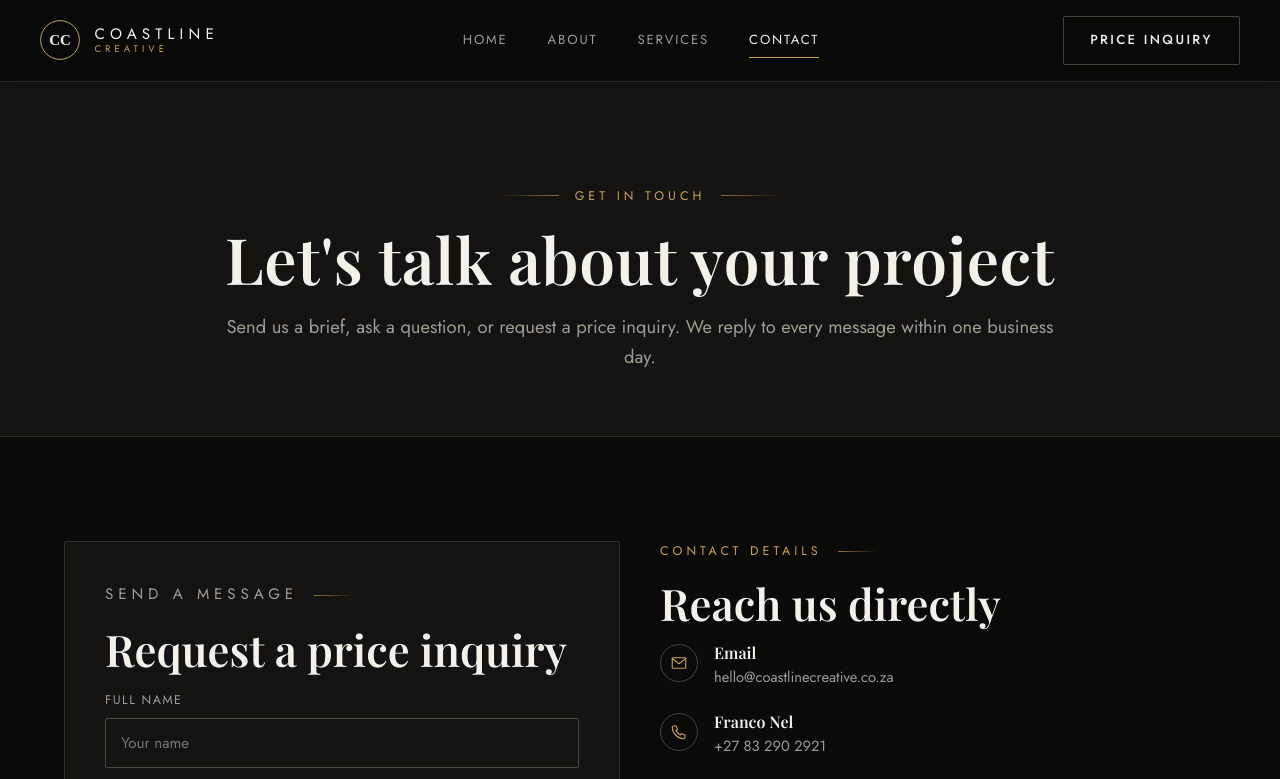
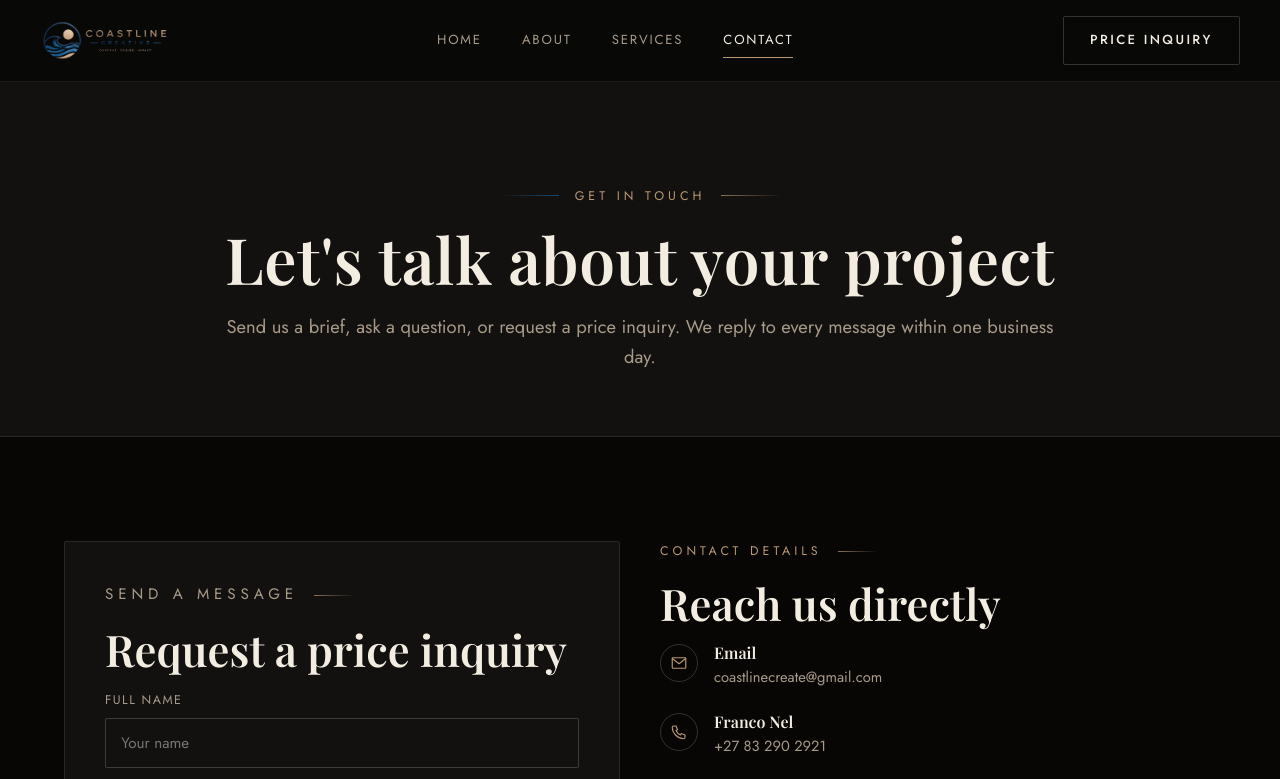
Before and after one commit to SugeshanNaidoo/Rareform-Media, a website: page contact.html in a window 1280 px wide. Shown: the top 779 px of the page. Drawn offline with nearby package versions, Linux system fonts and the light colour scheme.

Commit message:
files
added

```diff
--- a/about.html
+++ b/about.html
@@ -7,7 +7,9 @@
 <meta name="description" content="Meet Franco and Dakota, the founders behind Coastline Creative — a Durban studio built on craft, creativity and honest storytelling for brands, businesses and cars.">
 <meta name="robots" content="index, follow">
 <link rel="canonical" href="https://www.coastlinecreative.co.za/about.html">
-<meta name="theme-color" content="#0a0a09">
+<meta name="theme-color" content="#05080d">
+<link rel="icon" type="image/png" href="favicon.png">
+<link rel="apple-touch-icon" href="favicon.png">
 
 <!-- Open Graph -->
 <meta property="og:type" content="website">
@@ -42,10 +44,10 @@
       "@id": "https://www.coastlinecreative.co.za/#organization",
       "name": "Coastline Creative",
       "url": "https://www.coastlinecreative.co.za/",
-      "logo": "https://www.coastlinecreative.co.za/logo.svg",
+      "logo": "https://www.coastlinecreative.co.za/logo.png",
       "image": "https://www.coastlinecreative.co.za/founders.jpg",
       "description": "Photography, video and content studio serving brands, businesses and cars in Durban, South Africa.",
-      "email": "hello@coastlinecreative.co.za",
+      "email": "coastlinecreate@gmail.com",
       "address": {
         "@type": "PostalAddress",
         "addressLocality": "Durban",
@@ -65,6 +67,10 @@
           "@type": "Person",
           "name": "Dakota Kilian"
         }
+      ],
+      "sameAs": [
+        "https://www.instagram.com/coastline_creative_x?igsh=d2xla2Y0MXF0aGFs",
+        "https://www.facebook.com/share/1KswUBksJQ/?mibextid=wwXIfr"
       ],
       "contactPoint": [
         {
@@ -131,11 +137,7 @@
 <header class="site-header">
   <div class="container nav">
     <a href="index.html" class="brand" aria-label="Coastline Creative home">
-      <img src="logo.svg" alt="" aria-hidden="true" class="logo nav-logo" width="44" height="44" loading="eager">
-      <span class="brand-word">
-        <span class="word">Coastline</span>
-        <span class="sub">Creative</span>
-      </span>
+      <img src="logo.png" alt="Coastline Creative" class="logo nav-logo" loading="eager">
     </a>
     <nav class="nav-links" id="nav-links" aria-label="Primary">
       <a href="index.html">Home</a>
@@ -283,13 +285,11 @@
 <footer class="site-footer">
   <div class="container footer-top">
     <div class="footer-about">
-      <img src="logo.svg" alt="Coastline Creative logo" class="logo footer-logo" width="52" height="52" loading="lazy">
+      <img src="logo.png" alt="Coastline Creative logo" class="logo footer-logo" loading="lazy">
       <p>Coastline Creative is a photography, video and content studio creating work for brands, businesses and cars that's built to be watched, not scrolled past.</p>
       <div class="social-row">
-        <a href="#" aria-label="Coastline Creative on Instagram"><svg viewBox="0 0 24 24"><path d="M12 2.2c3.2 0 3.6 0 4.9.07 1.2.06 2 .25 2.5.42a5 5 0 0 1 1.8 1.16 5 5 0 0 1 1.16 1.8c.17.5.36 1.3.42 2.5.06 1.3.07 1.7.07 4.9s0 3.6-.07 4.9c-.06 1.2-.25 2-.42 2.5a5 5 0 0 1-1.16 1.8 5 5 0 0 1-1.8 1.16c-.5.17-1.3.36-2.5.42-1.3.06-1.7.07-4.9.07s-3.6 0-4.9-.07c-1.2-.06-2-.25-2.5-.42a5 5 0 0 1-1.8-1.16 5 5 0 0 1-1.16-1.8c-.17-.5-.36-1.3-.42-2.5C2.2 15.6 2.2 15.2 2.2 12s0-3.6.07-4.9c.06-1.2.25-2 .42-2.5a5 5 0 0 1 1.16-1.8 5 5 0 0 1 1.8-1.16c.5-.17 1.3-.36 2.5-.42C8.4 2.2 8.8 2.2 12 2.2zm0 1.8c-3.15 0-3.52 0-4.76.07-1 .05-1.6.2-1.96.34-.5.19-.85.42-1.22.79-.37.37-.6.72-.79 1.22-.14.37-.3.97-.34 1.96C2.86 8.48 2.86 8.85 2.86 12s0 3.52.07 4.76c.05 1 .2 1.6.34 1.96.19.5.42.85.79 1.22.37.37.72.6 1.22.79.37.14.97.3 1.96.34 1.24.06 1.61.07 4.76.07s3.52 0 4.76-.07c1-.05 1.6-.2 1.96-.34.5-.19.85-.42 1.22-.79.37-.37.6-.72.79-1.22.14-.37.3-.97.34-1.96.06-1.24.07-1.61.07-4.76s0-3.52-.07-4.76c-.05-1-.2-1.6-.34-1.96a3.2 3.2 0 0 0-.79-1.22 3.2 3.2 0 0 0-1.22-.79c-.37-.14-.97-.3-1.96-.34C15.52 4 15.15 4 12 4zm0 3.4a4.6 4.6 0 1 1 0 9.2 4.6 4.6 0 0 1 0-9.2zm0 1.8a2.8 2.8 0 1 0 0 5.6 2.8 2.8 0 0 0 0-5.6zm4.8-2a1.08 1.08 0 1 1 0 2.16 1.08 1.08 0 0 1 0-2.16z"/></svg></a>
-        <a href="#" aria-label="Coastline Creative on TikTok"><svg viewBox="0 0 24 24"><path d="M14.5 2h3.1c.2 1.4.9 2.7 2 3.6 1 .9 2.3 1.4 3.7 1.5v3.2c-1.4 0-2.8-.4-4-1.1v6.9c0 3.4-2.7 6.1-6.1 6.1a6.1 6.1 0 0 1-2-11.9v3.4a2.9 2.9 0 1 0 3.9 2.7V2z"/></svg></a>
-        <a href="#" aria-label="Coastline Creative on YouTube"><svg viewBox="0 0 24 24"><path d="M22 12s0-3.2-.4-4.7a2.9 2.9 0 0 0-2-2C17.9 5 12 5 12 5s-5.9 0-7.6.3a2.9 2.9 0 0 0-2 2C2 8.8 2 12 2 12s0 3.2.4 4.7a2.9 2.9 0 0 0 2 2C6.1 19 12 19 12 19s5.9 0 7.6-.3a2.9 2.9 0 0 0 2-2c.4-1.5.4-4.7.4-4.7zM10 15.4V8.6l6 3.4-6 3.4z"/></svg></a>
-        <a href="#" aria-label="Coastline Creative on Facebook"><svg viewBox="0 0 24 24"><path d="M13.5 22v-8.4h2.8l.4-3.3h-3.2V8.1c0-.9.3-1.6 1.7-1.6h1.7V3.5c-.3 0-1.3-.1-2.5-.1-2.5 0-4.2 1.5-4.2 4.3v2.6H7.3v3.3h2.9V22h3.3z"/></svg></a>
+        <a href="https://www.instagram.com/coastline_creative_x?igsh=d2xla2Y0MXF0aGFs" target="_blank" rel="noopener noreferrer" aria-label="Coastline Creative on Instagram"><svg viewBox="0 0 24 24"><path d="M12 2.2c3.2 0 3.6 0 4.9.07 1.2.06 2 .25 2.5.42a5 5 0 0 1 1.8 1.16 5 5 0 0 1 1.16 1.8c.17.5.36 1.3.42 2.5.06 1.3.07 1.7.07 4.9s0 3.6-.07 4.9c-.06 1.2-.25 2-.42 2.5a5 5 0 0 1-1.16 1.8 5 5 0 0 1-1.8 1.16c-.5.17-1.3.36-2.5.42-1.3.06-1.7.07-4.9.07s-3.6 0-4.9-.07c-1.2-.06-2-.25-2.5-.42a5 5 0 0 1-1.8-1.16 5 5 0 0 1-1.16-1.8c-.17-.5-.36-1.3-.42-2.5C2.2 15.6 2.2 15.2 2.2 12s0-3.6.07-4.9c.06-1.2.25-2 .42-2.5a5 5 0 0 1 1.16-1.8 5 5 0 0 1 1.8-1.16c.5-.17 1.3-.36 2.5-.42C8.4 2.2 8.8 2.2 12 2.2zm0 1.8c-3.15 0-3.52 0-4.76.07-1 .05-1.6.2-1.96.34-.5.19-.85.42-1.22.79-.37.37-.6.72-.79 1.22-.14.37-.3.97-.34 1.96C2.86 8.48 2.86 8.85 2.86 12s0 3.52.07 4.76c.05 1 .2 1.6.34 1.96.19.5.42.85.79 1.22.37.37.72.6 1.22.79.37.14.97.3 1.96.34 1.24.06 1.61.07 4.76.07s3.52 0 4.76-.07c1-.05 1.6-.2 1.96-.34.5-.19.85-.42 1.22-.79.37-.37.6-.72.79-1.22.14-.37.3-.97.34-1.96.06-1.24.07-1.61.07-4.76s0-3.52-.07-4.76c-.05-1-.2-1.6-.34-1.96a3.2 3.2 0 0 0-.79-1.22 3.2 3.2 0 0 0-1.22-.79c-.37-.14-.97-.3-1.96-.34C15.52 4 15.15 4 12 4zm0 3.4a4.6 4.6 0 1 1 0 9.2 4.6 4.6 0 0 1 0-9.2zm0 1.8a2.8 2.8 0 1 0 0 5.6 2.8 2.8 0 0 0 0-5.6zm4.8-2a1.08 1.08 0 1 1 0 2.16 1.08 1.08 0 0 1 0-2.16z"/></svg></a>
+        <a href="https://www.facebook.com/share/1KswUBksJQ/?mibextid=wwXIfr" target="_blank" rel="noopener noreferrer" aria-label="Coastline Creative on Facebook"><svg viewBox="0 0 24 24"><path d="M13.5 22v-8.4h2.8l.4-3.3h-3.2V8.1c0-.9.3-1.6 1.7-1.6h1.7V3.5c-.3 0-1.3-.1-2.5-.1-2.5 0-4.2 1.5-4.2 4.3v2.6H7.3v3.3h2.9V22h3.3z"/></svg></a>
       </div>
     </div>
     <div class="footer-col">
@@ -313,7 +313,7 @@
     <div class="footer-col">
       <h3>Contact</h3>
       <ul>
-        <li><a href="mailto:hello@coastlinecreative.co.za">hello@coastlinecreative.co.za</a></li>
+        <li><a href="mailto:coastlinecreate@gmail.com">coastlinecreate@gmail.com</a></li>
         <li><a href="tel:+27832902921">Franco Nel — +27 83 290 2921</a></li>
         <li><a href="tel:+27711434546">Dakota Kilian — +27 71 143 4546</a></li>
         <li><a href="contact.html">Durban, KwaZulu-Natal</a></li>
@@ -322,7 +322,7 @@
   </div>
   <div class="container footer-bottom">
     <p>&copy; 2026 Coastline Creative. All rights reserved.</p>
-    <p>Site by <a href="#">Alba Designs</a></p>
+    <p>Site by <a href="https://www.albasdesigns.com" target="_blank" rel="noopener noreferrer">Alba Designs</a></p>
   </div>
 </footer>
 
--- a/contact.html
+++ b/contact.html
@@ -7,7 +7,9 @@
 <meta name="description" content="Get in touch with Coastline Creative for a price inquiry or project brief. Call Franco or Dakota directly, or send a message — we reply within one business day.">
 <meta name="robots" content="index, follow">
 <link rel="canonical" href="https://www.coastlinecreative.co.za/contact.html">
-<meta name="theme-color" content="#0a0a09">
+<meta name="theme-color" content="#05080d">
+<link rel="icon" type="image/png" href="favicon.png">
+<link rel="apple-touch-icon" href="favicon.png">
 
 <!-- Open Graph -->
 <meta property="og:type" content="website">
@@ -42,10 +44,10 @@
       "@id": "https://www.coastlinecreative.co.za/#organization",
       "name": "Coastline Creative",
       "url": "https://www.coastlinecreative.co.za/",
-      "logo": "https://www.coastlinecreative.co.za/logo.svg",
+      "logo": "https://www.coastlinecreative.co.za/logo.png",
       "image": "https://www.coastlinecreative.co.za/founders.jpg",
       "description": "Photography, video and content studio serving brands, businesses and cars in Durban, South Africa.",
-      "email": "hello@coastlinecreative.co.za",
+      "email": "coastlinecreate@gmail.com",
       "address": {
         "@type": "PostalAddress",
         "addressLocality": "Durban",
@@ -65,6 +67,10 @@
           "@type": "Person",
           "name": "Dakota Kilian"
         }
+      ],
+      "sameAs": [
+        "https://www.instagram.com/coastline_creative_x?igsh=d2xla2Y0MXF0aGFs",
+        "https://www.facebook.com/share/1KswUBksJQ/?mibextid=wwXIfr"
       ],
       "contactPoint": [
         {
@@ -131,11 +137,7 @@
 <header class="site-header">
   <div class="container nav">
     <a href="index.html" class="brand" aria-label="Coastline Creative home">
-      <img src="logo.svg" alt="" aria-hidden="true" class="logo nav-logo" width="44" height="44" loading="eager">
-      <span class="brand-word">
-        <span class="word">Coastline</span>
-        <span class="sub">Creative</span>
-      </span>
+      <img src="logo.png" alt="Coastline Creative" class="logo nav-logo" loading="eager">
     </a>
     <nav class="nav-links" id="nav-links" aria-label="Primary">
       <a href="index.html">Home</a>
@@ -227,7 +229,7 @@
             <span class="info-icon" aria-hidden="true"><svg viewBox="0 0 24 24"><rect x="3" y="5" width="18" height="14" rx="1"/><path d="M3 6l9 7 9-7"/></svg></span>
             <div>
               <h3>Email</h3>
-              <p><a href="mailto:hello@coastlinecreative.co.za">hello@coastlinecreative.co.za</a></p>
+              <p><a href="mailto:coastlinecreate@gmail.com">coastlinecreate@gmail.com</a></p>
             </div>
           </div>
           <div class="info-item">
@@ -279,13 +281,11 @@
 <footer class="site-footer">
   <div class="container footer-top">
     <div class="footer-about">
-      <img src="logo.svg" alt="Coastline Creative logo" class="logo footer-logo" width="52" height="52" loading="lazy">
+      <img src="logo.png" alt="Coastline Creative logo" class="logo footer-logo" loading="lazy">
       <p>Coastline Creative is a photography, video and content studio creating work for brands, businesses and cars that's built to be watched, not scrolled past.</p>
       <div class="social-row">
-        <a href="#" aria-label="Coastline Creative on Instagram"><svg viewBox="0 0 24 24"><path d="M12 2.2c3.2 0 3.6 0 4.9.07 1.2.06 2 .25 2.5.42a5 5 0 0 1 1.8 1.16 5 5 0 0 1 1.16 1.8c.17.5.36 1.3.42 2.5.06 1.3.07 1.7.07 4.9s0 3.6-.07 4.9c-.06 1.2-.25 2-.42 2.5a5 5 0 0 1-1.16 1.8 5 5 0 0 1-1.8 1.16c-.5.17-1.3.36-2.5.42-1.3.06-1.7.07-4.9.07s-3.6 0-4.9-.07c-1.2-.06-2-.25-2.5-.42a5 5 0 0 1-1.8-1.16 5 5 0 0 1-1.16-1.8c-.17-.5-.36-1.3-.42-2.5C2.2 15.6 2.2 15.2 2.2 12s0-3.6.07-4.9c.06-1.2.25-2 .42-2.5a5 5 0 0 1 1.16-1.8 5 5 0 0 1 1.8-1.16c.5-.17 1.3-.36 2.5-.42C8.4 2.2 8.8 2.2 12 2.2zm0 1.8c-3.15 0-3.52 0-4.76.07-1 .05-1.6.2-1.96.34-.5.19-.85.42-1.22.79-.37.37-.6.72-.79 1.22-.14.37-.3.97-.34 1.96C2.86 8.48 2.86 8.85 2.86 12s0 3.52.07 4.76c.05 1 .2 1.6.34 1.96.19.5.42.85.79 1.22.37.37.72.6 1.22.79.37.14.97.3 1.96.34 1.24.06 1.61.07 4.76.07s3.52 0 4.76-.07c1-.05 1.6-.2 1.96-.34.5-.19.85-.42 1.22-.79.37-.37.6-.72.79-1.22.14-.37.3-.97.34-1.96.06-1.24.07-1.61.07-4.76s0-3.52-.07-4.76c-.05-1-.2-1.6-.34-1.96a3.2 3.2 0 0 0-.79-1.22 3.2 3.2 0 0 0-1.22-.79c-.37-.14-.97-.3-1.96-.34C15.52 4 15.15 4 12 4zm0 3.4a4.6 4.6 0 1 1 0 9.2 4.6 4.6 0 0 1 0-9.2zm0 1.8a2.8 2.8 0 1 0 0 5.6 2.8 2.8 0 0 0 0-5.6zm4.8-2a1.08 1.08 0 1 1 0 2.16 1.08 1.08 0 0 1 0-2.16z"/></svg></a>
-        <a href="#" aria-label="Coastline Creative on TikTok"><svg viewBox="0 0 24 24"><path d="M14.5 2h3.1c.2 1.4.9 2.7 2 3.6 1 .9 2.3 1.4 3.7 1.5v3.2c-1.4 0-2.8-.4-4-1.1v6.9c0 3.4-2.7 6.1-6.1 6.1a6.1 6.1 0 0 1-2-11.9v3.4a2.9 2.9 0 1 0 3.9 2.7V2z"/></svg></a>
-        <a href="#" aria-label="Coastline Creative on YouTube"><svg viewBox="0 0 24 24"><path d="M22 12s0-3.2-.4-4.7a2.9 2.9 0 0 0-2-2C17.9 5 12 5 12 5s-5.9 0-7.6.3a2.9 2.9 0 0 0-2 2C2 8.8 2 12 2 12s0 3.2.4 4.7a2.9 2.9 0 0 0 2 2C6.1 19 12 19 12 19s5.9 0 7.6-.3a2.9 2.9 0 0 0 2-2c.4-1.5.4-4.7.4-4.7zM10 15.4V8.6l6 3.4-6 3.4z"/></svg></a>
-        <a href="#" aria-label="Coastline Creative on Facebook"><svg viewBox="0 0 24 24"><path d="M13.5 22v-8.4h2.8l.4-3.3h-3.2V8.1c0-.9.3-1.6 1.7-1.6h1.7V3.5c-.3 0-1.3-.1-2.5-.1-2.5 0-4.2 1.5-4.2 4.3v2.6H7.3v3.3h2.9V22h3.3z"/></svg></a>
+        <a href="https://www.instagram.com/coastline_creative_x?igsh=d2xla2Y0MXF0aGFs" target="_blank" rel="noopener noreferrer" aria-label="Coastline Creative on Instagram"><svg viewBox="0 0 24 24"><path d="M12 2.2c3.2 0 3.6 0 4.9.07 1.2.06 2 .25 2.5.42a5 5 0 0 1 1.8 1.16 5 5 0 0 1 1.16 1.8c.17.5.36 1.3.42 2.5.06 1.3.07 1.7.07 4.9s0 3.6-.07 4.9c-.06 1.2-.25 2-.42 2.5a5 5 0 0 1-1.16 1.8 5 5 0 0 1-1.8 1.16c-.5.17-1.3.36-2.5.42-1.3.06-1.7.07-4.9.07s-3.6 0-4.9-.07c-1.2-.06-2-.25-2.5-.42a5 5 0 0 1-1.8-1.16 5 5 0 0 1-1.16-1.8c-.17-.5-.36-1.3-.42-2.5C2.2 15.6 2.2 15.2 2.2 12s0-3.6.07-4.9c.06-1.2.25-2 .42-2.5a5 5 0 0 1 1.16-1.8 5 5 0 0 1 1.8-1.16c.5-.17 1.3-.36 2.5-.42C8.4 2.2 8.8 2.2 12 2.2zm0 1.8c-3.15 0-3.52 0-4.76.07-1 .05-1.6.2-1.96.34-.5.19-.85.42-1.22.79-.37.37-.6.72-.79 1.22-.14.37-.3.97-.34 1.96C2.86 8.48 2.86 8.85 2.86 12s0 3.52.07 4.76c.05 1 .2 1.6.34 1.96.19.5.42.85.79 1.22.37.37.72.6 1.22.79.37.14.97.3 1.96.34 1.24.06 1.61.07 4.76.07s3.52 0 4.76-.07c1-.05 1.6-.2 1.96-.34.5-.19.85-.42 1.22-.79.37-.37.6-.72.79-1.22.14-.37.3-.97.34-1.96.06-1.24.07-1.61.07-4.76s0-3.52-.07-4.76c-.05-1-.2-1.6-.34-1.96a3.2 3.2 0 0 0-.79-1.22 3.2 3.2 0 0 0-1.22-.79c-.37-.14-.97-.3-1.96-.34C15.52 4 15.15 4 12 4zm0 3.4a4.6 4.6 0 1 1 0 9.2 4.6 4.6 0 0 1 0-9.2zm0 1.8a2.8 2.8 0 1 0 0 5.6 2.8 2.8 0 0 0 0-5.6zm4.8-2a1.08 1.08 0 1 1 0 2.16 1.08 1.08 0 0 1 0-2.16z"/></svg></a>
+        <a href="https://www.facebook.com/share/1KswUBksJQ/?mibextid=wwXIfr" target="_blank" rel="noopener noreferrer" aria-label="Coastline Creative on Facebook"><svg viewBox="0 0 24 24"><path d="M13.5 22v-8.4h2.8l.4-3.3h-3.2V8.1c0-.9.3-1.6 1.7-1.6h1.7V3.5c-.3 0-1.3-.1-2.5-.1-2.5 0-4.2 1.5-4.2 4.3v2.6H7.3v3.3h2.9V22h3.3z"/></svg></a>
       </div>
     </div>
     <div class="footer-col">
@@ -309,7 +309,7 @@
     <div class="footer-col">
       <h3>Contact</h3>
       <ul>
-        <li><a href="mailto:hello@coastlinecreative.co.za">hello@coastlinecreative.co.za</a></li>
+        <li><a href="mailto:coastlinecreate@gmail.com">coastlinecreate@gmail.com</a></li>
         <li><a href="tel:+27832902921">Franco Nel — +27 83 290 2921</a></li>
         <li><a href="tel:+27711434546">Dakota Kilian — +27 71 143 4546</a></li>
         <li><a href="contact.html">Durban, KwaZulu-Natal</a></li>
@@ -318,7 +318,7 @@
   </div>
   <div class="container footer-bottom">
     <p>&copy; 2026 Coastline Creative. All rights reserved.</p>
-    <p>Site by <a href="#">Alba Designs</a></p>
+    <p>Site by <a href="https://www.albasdesigns.com" target="_blank" rel="noopener noreferrer">Alba Designs</a></p>
   </div>
 </footer>
 
--- a/style.css
+++ b/style.css
@@ -1,24 +1,28 @@
 /* =========================================================
-   RAREFORM MEDIA — Universal Stylesheet
+   COASTLINE CREATIVE — Universal Stylesheet
    Cinematic editorial dark theme, built off the brand mark
    ========================================================= */
 
 /* ---------- Design tokens ---------- */
 :root{
-  --black:        #0a0a09;
-  --bg-1:         #0a0a09;   /* page background */
-  --bg-2:         #141311;   /* card / panel background */
-  --bg-3:         #1d1b17;   /* raised panel / hover */
-  --line:         rgba(245, 241, 232, 0.12);
-  --line-strong:  rgba(245, 241, 232, 0.24);
+  --black:        #000000;
+  --bg-1:         #070605;   /* page background */
+  --bg-2:         #131110;   /* card / panel background */
+  --bg-3:         #1d1a17;   /* raised panel / hover */
+  --line:         rgba(230, 221, 208, 0.10);
+  --line-strong:  rgba(230, 221, 208, 0.20);
 
-  --ivory:        #f5f1e8;   /* primary text on dark */
-  --stone:        #a39c8e;   /* secondary / muted text */
-  --stone-dim:    #6f695d;
+  --ivory:        #f2ece1;   /* primary text on dark */
+  --stone:        #a89a89;   /* secondary / muted text */
+  --stone-dim:    #6b6053;
 
-  --gold:         #c9a15a;   /* primary accent */
-  --gold-light:   #e4c989;
-  --gold-dim:     #8f7038;
+  --gold:         #b99873;   /* primary accent — tan/gold from the palette */
+  --gold-light:   #d6b898;
+  --gold-dim:     #8a7256;
+
+  --navy:         #123249;   /* deep navy — secondary accent, dim */
+  --ocean:        #194b78;   /* navy blue from the palette */
+  --ocean-light:  #4680ab;   /* lighter tint — hover / highlight */
 
   --font-display: 'Playfair Display', 'Times New Roman', serif;
   --font-body:    'Jost', 'Segoe UI', sans-serif;
@@ -91,8 +95,7 @@ h2{ font-size: clamp(1.9rem, 3.4vw, 2.75rem); }
 h3{ font-size: 1.35rem; }
 .lede{ font-size: 1.15rem; color: var(--stone); max-width: 46em; }
 
-/* Eyebrow — the flanking-line label pulled from the RM mark's
-   "— MEDIA —" treatment. Used as the site's signature motif. */
+/* Eyebrow — the flanking-line label. Used as the site's signature motif. */
 .eyebrow{
   display: flex;
   align-items: center;
@@ -110,7 +113,7 @@ h3{ font-size: 1.35rem; }
   content: "";
   flex: 1 1 auto;
   height: 1px;
-  background: linear-gradient(90deg, transparent, var(--gold-dim));
+  background: linear-gradient(90deg, transparent, var(--ocean));
   max-width: 60px;
 }
 .eyebrow::after{ background: linear-gradient(90deg, var(--gold-dim), transparent); }
@@ -192,37 +195,20 @@ h3{ font-size: 1.35rem; }
 }
 .brand{ display: flex; align-items: center; gap: 0.9rem; }
 
-/* Logo — sized for nav (compact) and footer (slightly larger),
-   swap the src in the markup for the real logo file when ready. */
+/* Logo — full lockup image (icon + wordmark), sized to a fixed height
+   with width auto so it keeps its native ~3.2:1 aspect ratio. */
 .logo{
   display: block;
   flex-shrink: 0;
   object-fit: contain;
+  width: auto;
 }
 .nav-logo{
-  width: 40px;
   height: 40px;
 }
 .footer-logo{
-  width: 48px;
-  height: 48px;
+  height: 46px;
   margin-bottom: var(--space-2);
-}
-
-.brand-word{ display: flex; flex-direction: column; line-height: 1.1; }
-.brand-word .word{
-  font-family: var(--font-body);
-  font-size: 0.95rem;
-  letter-spacing: 0.34em;
-  text-transform: uppercase;
-  color: var(--ivory);
-}
-.brand-word .sub{
-  font-size: 0.6rem;
-  letter-spacing: 0.42em;
-  text-transform: uppercase;
-  color: var(--gold);
-  margin-top: 2px;
 }
 
 .nav-links{ display: flex; align-items: center; gap: var(--space-4); }
@@ -302,13 +288,13 @@ h3{ font-size: 1.35rem; }
   padding: var(--space-4);
   transition: border-color 0.25s ease, transform 0.25s ease;
 }
-.card:hover{ border-color: var(--gold-dim); transform: translateY(-3px); }
+.card:hover{ border-color: var(--ocean); transform: translateY(-3px); }
 .card-icon{
   width: 48px; height: 48px;
   display: flex; align-items: center; justify-content: center;
   border: 1px solid var(--line-strong);
   border-radius: 50%;
-  color: var(--gold);
+  color: var(--ocean-light);
   margin-bottom: var(--space-3);
 }
 .card-icon svg{ width: 22px; height: 22px; stroke: currentColor; fill: none; stroke-width: 1.5; stroke-linecap: round; stroke-linejoin: round; }
@@ -394,7 +380,7 @@ h3{ font-size: 1.35rem; }
   border-bottom: 1px solid var(--line);
 }
 .value-row:last-child{ border-bottom: none; }
-.value-mark{ color: var(--gold); min-width: 2.5rem; flex: none; }
+.value-mark{ color: var(--ocean-light); min-width: 2.5rem; flex: none; }
 .value-mark svg{ width: 26px; height: 26px; stroke: currentColor; fill: none; stroke-width: 1.5; stroke-linecap: round; stroke-linejoin: round; }
 
 /* ---------- Pricing / packages ---------- */
@@ -455,7 +441,7 @@ h3{ font-size: 1.35rem; }
   font-size: 0.92rem;
 }
 .form-success.show{ display: block; }
-.form-success.is-error{ border-color: #a15a5a; color: #e8a3a3; }
+.form-success.is-error{ border-color: #8a5348; color: #dba296; }
 
 /* ---------- Contact page extras ---------- */
 .info-list{ display: flex; flex-direction: column; gap: var(--space-3); }
```
Also changed, not shown: index.html (+15 -15 lines), products.html (+15 -15 lines), README.md, favicon.png (added), logo.png (added).
